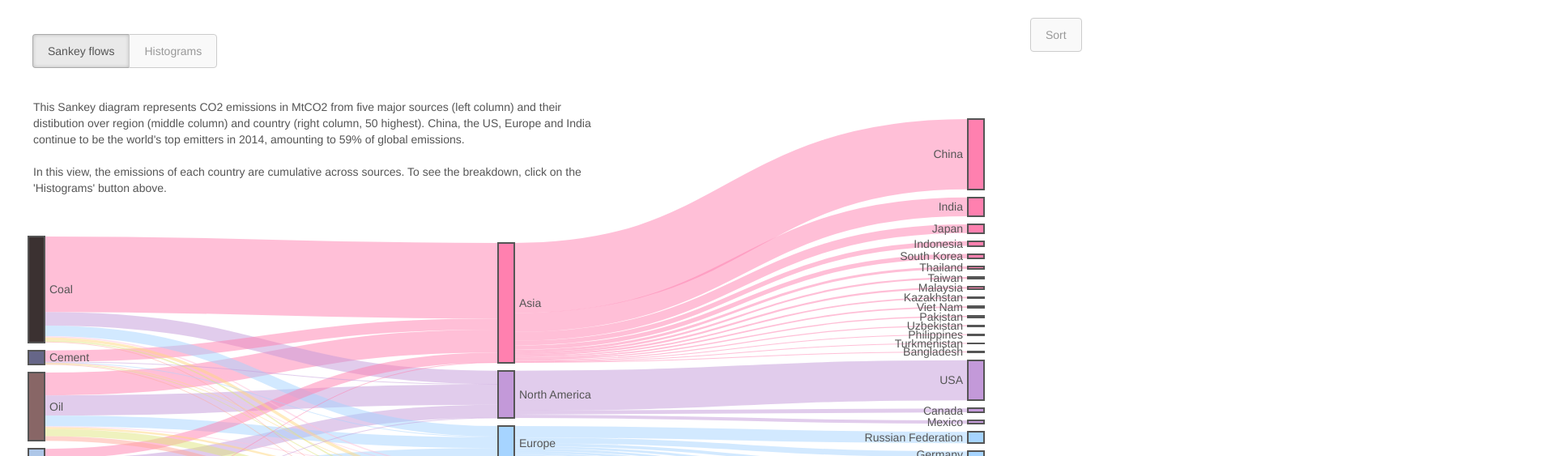
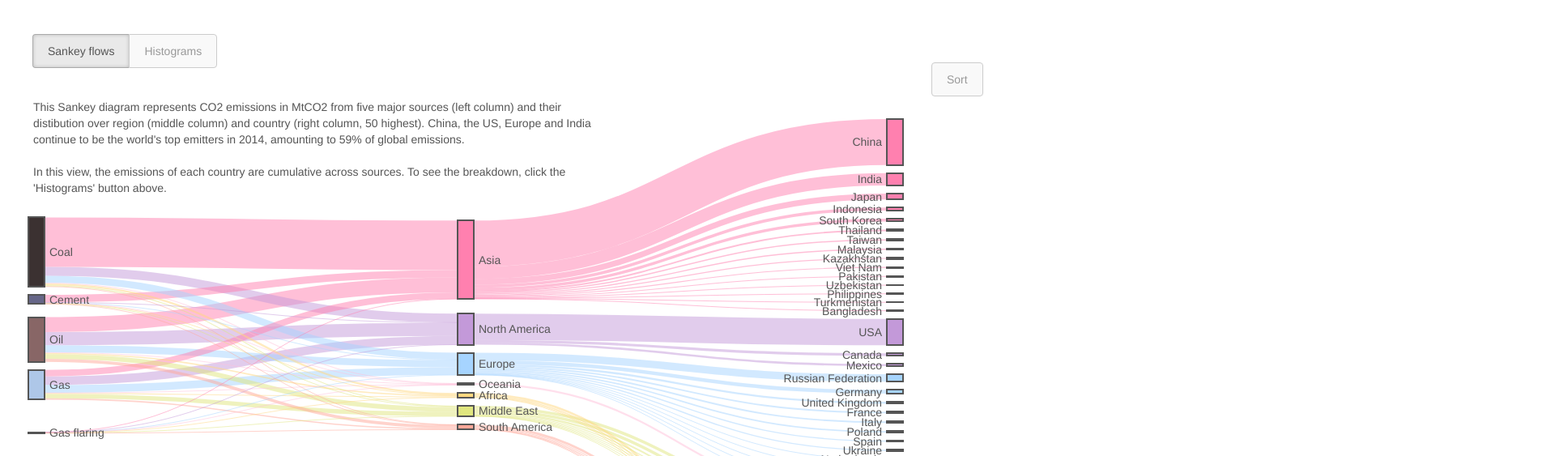
Before and after one commit to LSCE-DataVisGroup/CO2emissions, a plain HTML site: page index.html in a window 1280 px wide. Shown: the part 53-616 px from the top of the page at 81% size, 1920 px wide, since content can reach past the window. Drawn offline with nearby package versions, Linux system fonts and the light colour scheme.

Commit message:
encore smaller sankey

```diff
--- a/index.html
+++ b/index.html
@@ -112,8 +112,8 @@
 
   #sortCol {
     position: relative;
-    top: -816px;
-    left: 1263px;
+    top: -715px;
+    left: 1142px;
   }
 
   /*css for stacked bar charts*/
@@ -213,7 +213,7 @@
 
       <p id="chart">
 
-        <ul class="nytg-sort" style='position: absolute; left: 1232px; top: -5px;'>
+        <ul class="nytg-sort" style='position: absolute; left: 1110px; top: 50px;'>
           <li id="sortButton">Sort</li>
         </ul>
 
@@ -233,8 +233,8 @@
               bottom: 10,
               left: 10
             },
-            width = 1200 - margin.left - margin.right,
-            height = 800 - margin.top - margin.bottom;
+            width = 1100 - margin.left - margin.right,
+            height = 700 - margin.top - margin.bottom;
 
           var formatNumber = d3.format(".2f"),
             format = function(d) {
@@ -267,6 +267,7 @@
           var path = sankey.link();
 
           var formatX = d3.format("02d"); //for numbering countries in sort col and histogram x-axes
+          var col_xcoord = []; //x-coords of Sankey cols to avoid hard-coding value in sortButton click
 
           // arrays to hold list of countries
           Africa = ['Africa', 'Algeria', 'Angola', 'Benin', 'Botswana', 'Burkina Faso', 'Burundi', 'Cape Verde', 'Central African Republic',
@@ -384,14 +385,10 @@
           function make(graph) {
             // Display info text for Sankey diagram
 
-            d3.select("#infotext").html("This Sankey diagram represents CO2 emissions in MtCO2 from five major sources (left column) and their distibution over region (middle column) and country (right column, 50 highest). China, the US, Europe and India continue to be the world's top emitters in 2014, amounting to 59% of global emissions." + "<br/>" + "<br/>" + "<p>" + "In this view, the emissions of each country are cumulative across sources. To see the breakdown, click on the 'Histograms' button above.")
+            d3.select("#infotext").html("This Sankey diagram represents CO2 emissions in MtCO2 from five major sources (left column) and their distibution over region (middle column) and country (right column, 50 highest). China, the US, Europe and India continue to be the world's top emitters in 2014, amounting to 59% of global emissions." + "<br/>" + "<br/>" + "<p>" + "In this view, the emissions of each country are cumulative across sources. To see the breakdown, click the 'Histograms' button above.")
               .style("display", "block");
 
             d3.select("#sortButton").style("display", "inline-block"); //un-hide sort button
-
-
-
-
 
             var nodeMap = {};
             graph.nodes.forEach(function(x) {
@@ -465,10 +462,12 @@
               .data(graph.nodes)
               .enter().append("g")
               .attr("class", "node")
-              .attr("transform", function(d) {
+              .attr("transform", function (d) {
+                col_xcoord.push(d.x); //x-coord of each Sankey col
                 return "translate(" + d.x + "," + d.y + ")";
               })
               .on("click", highlight_node_links);
+              col_xcoord = uniques(col_xcoord);
 
             // add the rectangles for the nodes
             node.append("rect")
@@ -546,7 +545,7 @@
                   // Sort the rect heights by decreasing size and store in array
                   d3.selectAll("g.node")
                     .filter(function(d) {
-                      if (d.x === 1160) { //select rects in last column (countries)
+                      if (d.x === col_xcoord[2]) { //select rects in last column (countries)
                         yheight.push(d.dy);
                         yheight.sort(sortDescending);
                         return yheight;
@@ -561,7 +560,7 @@
                   // Plot rects in order of increasing height on an svg2 canvas
                   d3.selectAll("g.node")
                     .filter(function(d) {
-                      if (d.x === 1160) { //selects last col (countries)
+                      if (d.x === col_xcoord[2]) { //selects last col (countries)
                         dfilt = d;
                         ynames[idx] = d.name; //save country names
 
@@ -616,6 +615,19 @@
             //=================================================
             // FUNCTIONS
             //=================================================
+            // http://stackoverflow.com/questions/1960473/unique-values-in-an-array
+            function uniques(arr) {
+              var a = [];
+              for (var i=0, l=arr.length; i<l; i++)
+                if (a.indexOf(arr[i]) === -1 && arr[i] !== '')
+                  a.push(arr[i]);
+                return a;
+            }
+
+            function sortAscending(a, b) {
+              return a - b;
+            }
+
             // http://bl.ocks.org/git-ashish/8959771
             function highlight_node_links(node, i) {
 
```
